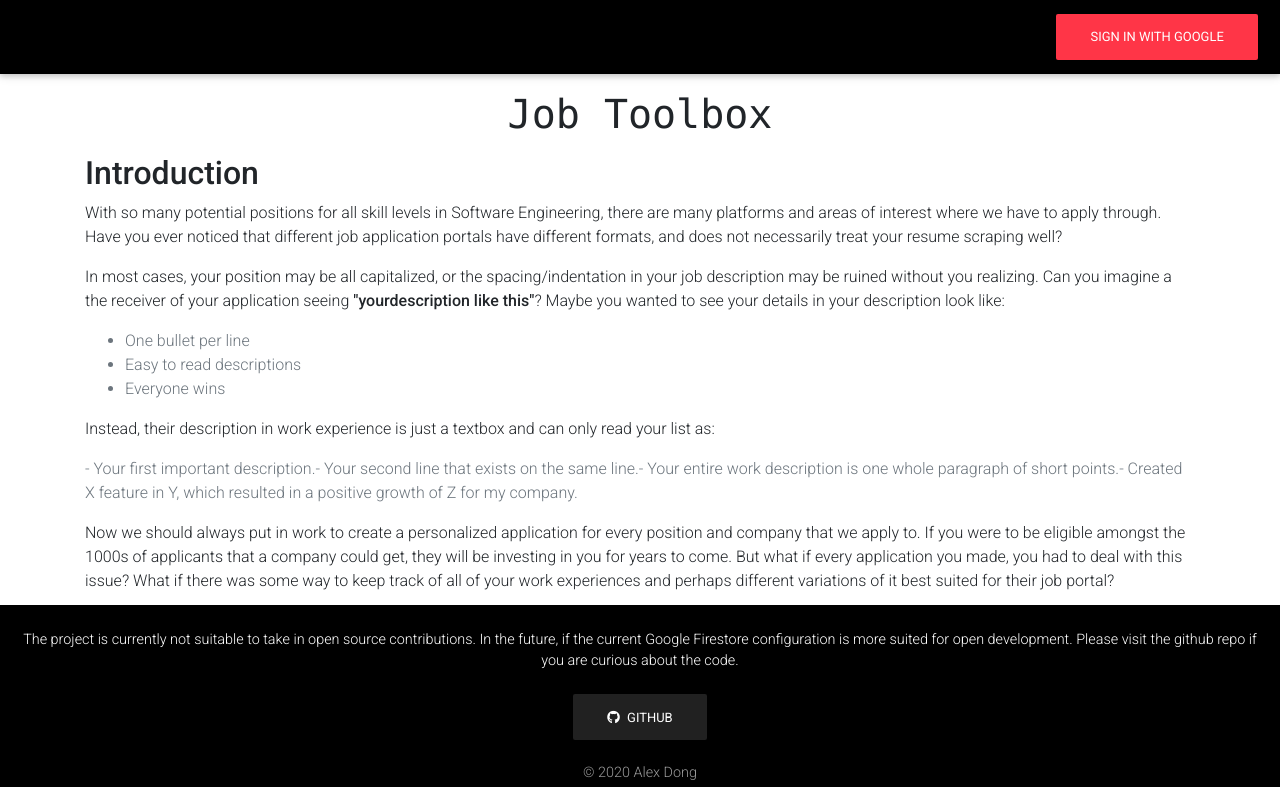
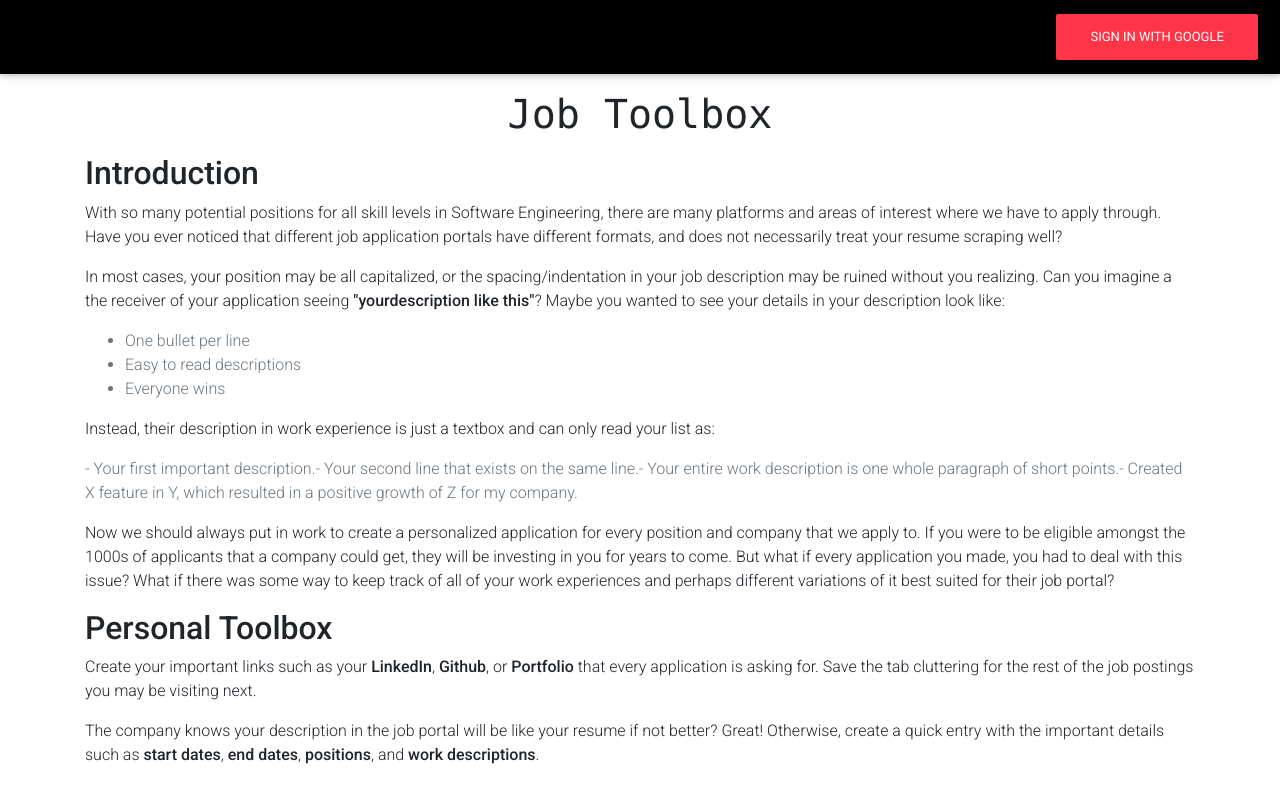
Before and after one commit to dong-alex/application-toolbox, a React (Create React App) app: page / in a window 1280 px wide. Shown: the top 787 px of the page. Built offline with nearby package versions, Linux system fonts and the light colour scheme; no server answers.

Commit message:
fix footer

```diff
--- a/src/components/Footer.tsx
+++ b/src/components/Footer.tsx
@@ -11,15 +11,19 @@ import {
 
 const FooterPage = () => {
   return (
-    <MDBFooter color="black" className="font-small pt-4 mt-4 fixed-bottom">
+    <MDBFooter
+      color="black"
+      className="font-small pt-4 mt-4"
+      style={{ position: "relative" }}
+    >
       <MDBContainer fluid className="text-center text-md-left">
         <MDBRow>
           <MDBCol md="12" className="text-center">
             <MDBTypography tag="p">
               The project is currently not suitable to take in open source
               contributions. In the future, if the current Google Firestore
-              configuration is more suited for open development. Please visit the github repo if you are curious
-              about the code.
+              configuration is more suited for open development. Please visit
+              the github repo if you are curious about the code.
             </MDBTypography>
             <a
               href="https://github.com/dong-alex/application-toolbox"
```
